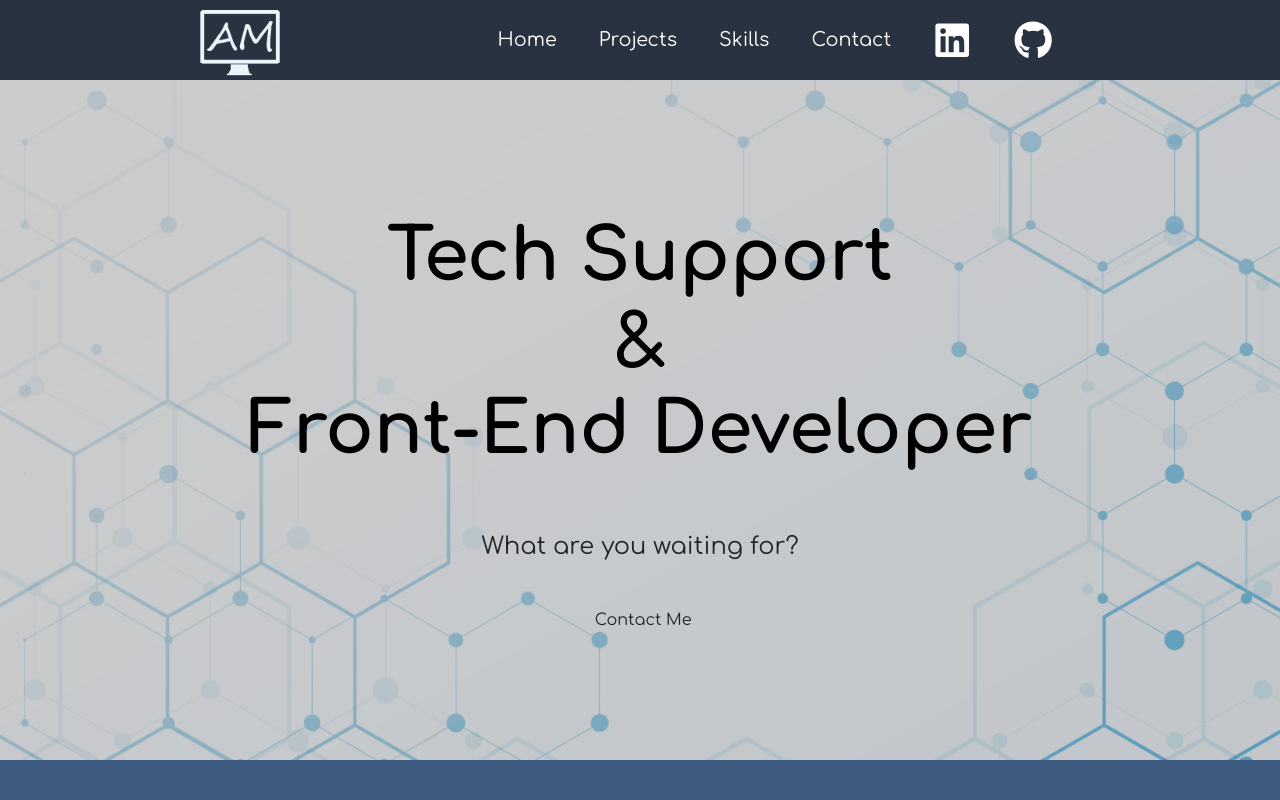
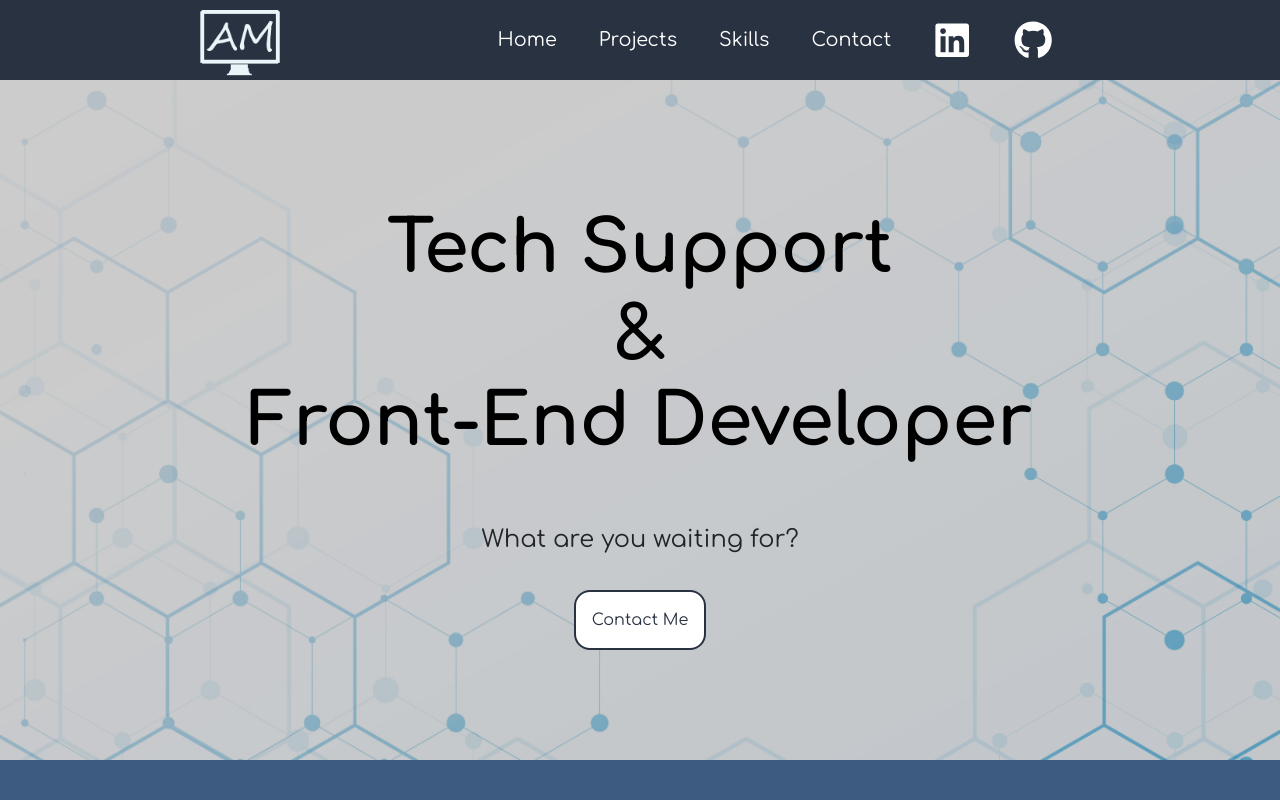
Before and after one commit to adrian-em94/portfolio_web, a React (Create React App) app: page / in a window 1280 px wide. Shown: the top 800 px of the page. Built offline with nearby package versions, Linux system fonts and the light colour scheme.

Commit message:
adjusted button

```diff
--- a/src/components/HomeSection.css
+++ b/src/components/HomeSection.css
@@ -1,3 +1,7 @@
+:root {
+  --main-dark: rgb(41, 50, 65);
+}
+
 * {
   box-sizing: border-box;
   font-family: "Comfortaa", cursive;
@@ -30,10 +34,18 @@
 
 .home_btns {
   margin-top: 1rem;
+  text-decoration: none;
+  background-color: #fff;
+  padding: 1em;
+  color: var(--main-dark);
+  border: var(--main-dark) 2px solid;
+  border-radius: 1em;
 }
 
-.home_btns .btn {
-  margin: 0.2em;
+.home_btns:hover {
+  border: #fff 2px solid;
+  background-color: var(--main-dark);
+  color: #fff;
 }
 
 @media screen and (max-width: 60rem) {
--- a/src/components/HomeSection.js
+++ b/src/components/HomeSection.js
@@ -1,21 +1,23 @@
-import React from 'react'
-import '../App.css'
-import { Button } from './Button'
-import './HomeSection.css'
+import React from "react";
+import { Link } from "react-router-dom";
+import "../App.css";
+import "./HomeSection.css";
 
-function HomeSection() {
-    return (
-        <div className='home-container'>
-            <h1>Tech Support<br />& <br />
-            Front-End Developer</h1>
-            <p>What are you waiting for?</p>
-            <div className='home_btns'>
-                    <Button className="btns" buttonStyle="btn--outline" buttonSize="btn--large">
-                        Contact Me
-                    </Button>
-            </div>
-        </div>
-    )
-}
+const HomeSection = () => {
+  return (
+    <div className="home-container">
+      <h1>
+        Tech Support
+        <br />& <br />
+        Front-End Developer
+      </h1>
+      <p>What are you waiting for?</p>
+
+      <Link to="/Contact" className="home_btns">
+        Contact Me
+      </Link>
+    </div>
+  );
+};
 
 export default HomeSection;
```
